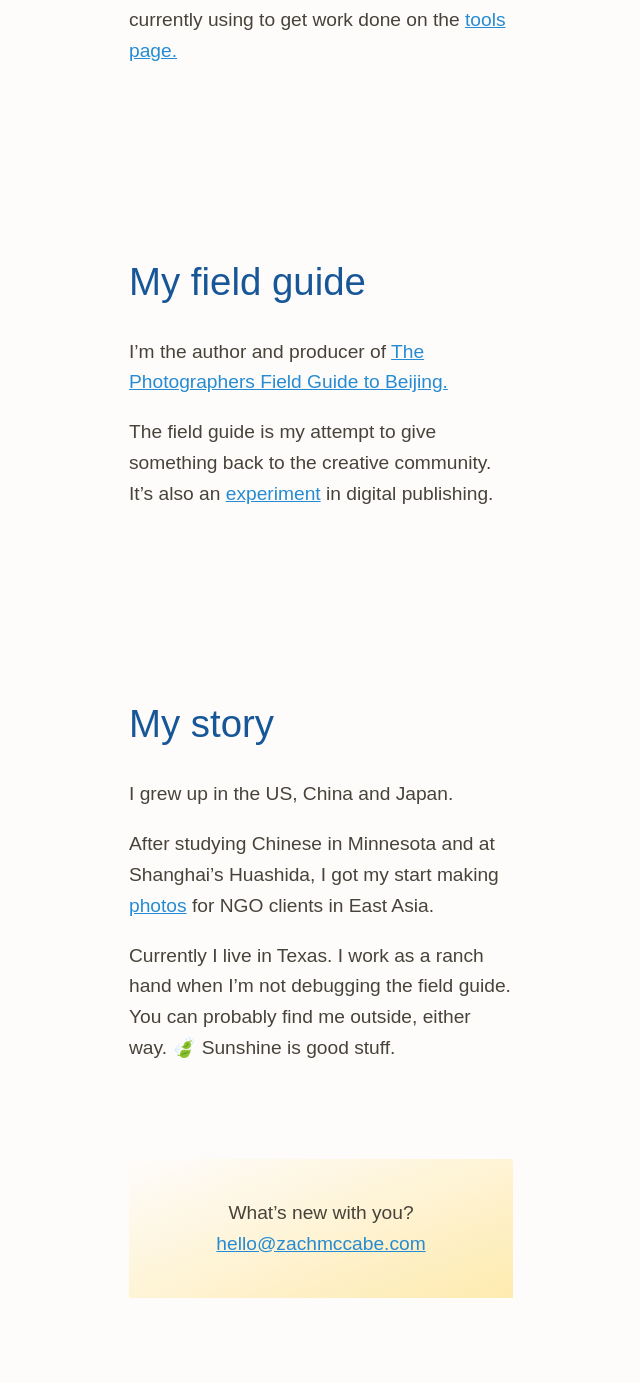
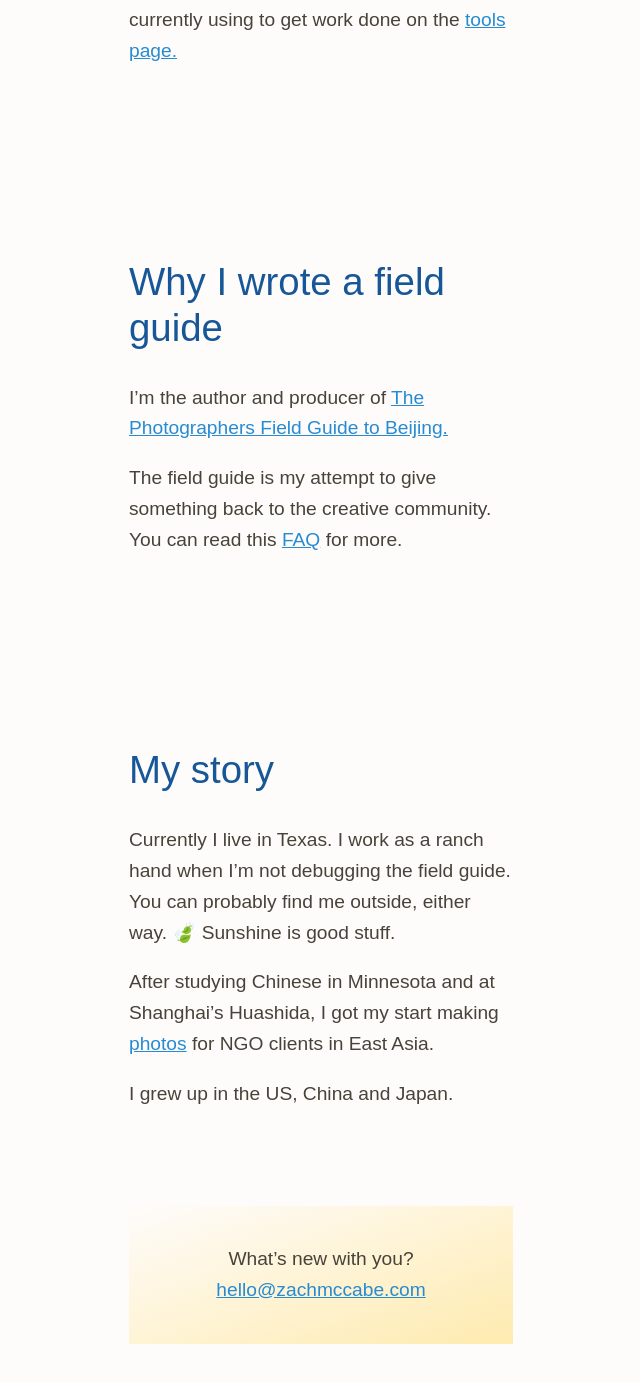
Before and after one commit to zachmccabe/zachmccabe.github.io, a Jekyll site: the page built from about.md, in a window 1280 px wide and 1400 px high, scrolled down 431 px. Shown: the top 1383 px of the window, without its empty margins (319-959 px from the left). Built offline with Jekyll 4.4.1, drawn with Linux system fonts in a browser that asks for light colours.

Commit message:
Update about.md
Copy tweaks.

```diff
--- a/about.md
+++ b/about.md
@@ -10,23 +10,32 @@ cta: What’s new with you? <a href="mailto:hello@zachmccabe.com">hello@zachmcca
 
 ## Hi, it's Zach
 
-This website is for friends, clients and curious internet strangers. You can check my [now page](https://www.zachmccabe.com/now.html) for the latest. Or, see what I'm currently using to get work done on the [tools page.](https://www.zachmccabe.com/tools.html)
+This website is for friends, clients and curious internet strangers. You can check my [now page] for the latest. Or, see what I'm currently using to get work done on the [tools page.](https://www.zachmccabe.com/tools.html)
+
+[now page]: https://www.zachmccabe.com/now.html
+
+[tools page.]: https://www.zachmccabe.com/tools.html
 
 
 
-## My field guide
+## Why I wrote a field guide
 
-I'm the author and producer of [The Photographers Field Guide to Beijing.
-](https://www.zachmccabe.com/beijing)
+I'm the author and producer of [The Photographers Field Guide to Beijing.]
 
-The field guide is my attempt to give something back to the creative community. It's also an [experiment](https://www.zachmccabe.com/bullshit.html) in digital publishing.
+The field guide is my attempt to give something back to the creative community. You can read this [FAQ] for more.
+
+[The Photographers Field Guide to Beijing.]: https://www.zachmccabe.com/beijing
+
+[FAQ]: https://www.zachmccabe.com/beijing/faq.html#why-is-this-book-free
 
 
 
 ## My story
 
+Currently I live in Texas. I work as a ranch hand when I'm not debugging the field guide. You can probably find me outside, either way. 🍃 Sunshine is good stuff.
+
+After studying Chinese in Minnesota and at Shanghai’s Huashida, I got my start making [photos] for NGO clients in East Asia.
+
 I grew up in the US, China and Japan.
 
-After studying Chinese in Minnesota and at Shanghai’s Huashida, I got my start making [photos](https://www.zachmccabe.com/postcard.html) for NGO clients in East Asia.
-
-Currently I live in Texas. I work as a ranch hand when I'm not debugging the field guide. You can probably find me outside, either way. 🍃 Sunshine is good stuff.
+[photos]: https://www.zachmccabe.com/postcard.html
```
